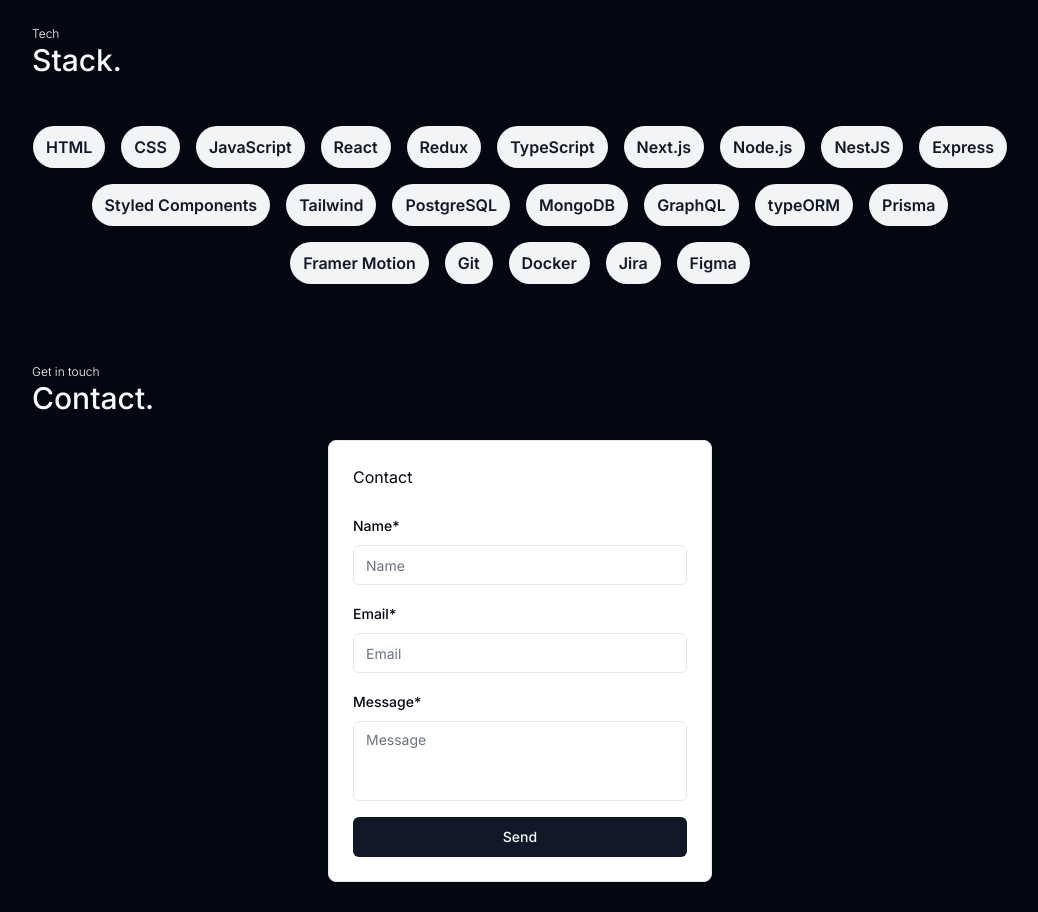
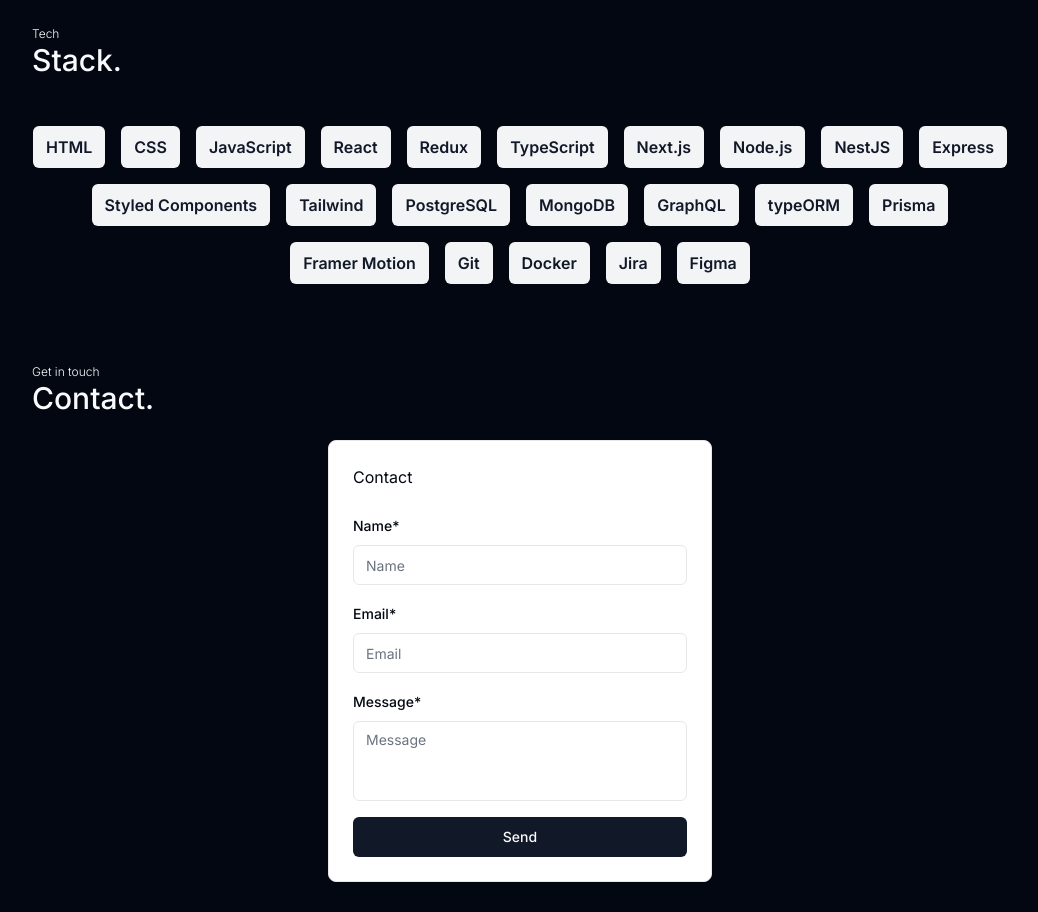
Before and after one commit to aFendell/portfolio, a Next.js app: page / in a window 1280 px wide. Shown: the part 2000-2912 px from the top of the page, without its empty margins (120-1158 px from the left). Built offline with nearby package versions, Linux system fonts and the light colour scheme.

Commit message:
feat: stack animation

```diff
--- a/src/app/page.tsx
+++ b/src/app/page.tsx
@@ -1,7 +1,7 @@
 import Hero from "@/components/sections/Hero";
 import Overview from "@/components/sections/Overview";
 import Experience from "@/components/sections/experience/Experience";
-import Stack from "@/components/sections/Stack";
+import Stack from "@/components/sections/stack/Stack";
 import Contact from "@/components/sections/contact/Contact";
 
 export default function Home() {
--- a/src/components/sections/Stack.tsx
+++ b/src/components/sections/stack/Stack.tsx
@@ -1,6 +1,6 @@
 import { stackData } from "@/data/stack";
 import { Muted, Title } from "@/components/ui/Typography";
-import Badge from "@/components/ui/Badge";
+import StackItem from "./StackItem";
 
 const Stack = () => {
   const { title, subtitle, stack } = stackData;
@@ -10,12 +10,8 @@
       <Muted>{subtitle}</Muted>
       <Title className="mb-12">{title}</Title>
       <ul className="flex flex-wrap justify-center gap-2 sm:gap-4">
-        {stack.map((tech) => (
-          <li key={tech}>
-            <Badge variant="secondary" className="sm:px-3 sm:py-2 sm:text-base">
-              {tech}
-            </Badge>
-          </li>
+        {stack.map((tech, index) => (
+          <StackItem key={tech} index={index} tech={tech} />
         ))}
       </ul>
     </section>
--- /dev/null
+++ b/src/components/sections/stack/StackItem.tsx
@@ -0,0 +1,43 @@
+"use client";
+import { motion } from "framer-motion";
+import Badge from "@/components/ui/Badge";
+
+type Props = {
+  tech: string;
+  index: number;
+};
+
+const fadeInAnimationVariants = {
+  hidden: {
+    opacity: 0,
+    y: 100,
+  },
+  visible: (index: number) => ({
+    opacity: 1,
+    y: 0,
+    transition: {
+      delay: 0.05 * index,
+    },
+  }),
+};
+
+const StackItem = ({ tech, index }: Props) => {
+  return (
+    <motion.li
+      variants={fadeInAnimationVariants}
+      initial="hidden"
+      whileInView="visible"
+      viewport={{
+        once: true,
+      }}
+      custom={index}>
+      <Badge
+        variant="secondary"
+        className="rounded-md sm:px-3 sm:py-2 sm:text-base">
+        {tech}
+      </Badge>
+    </motion.li>
+  );
+};
+
+export default StackItem;
```
